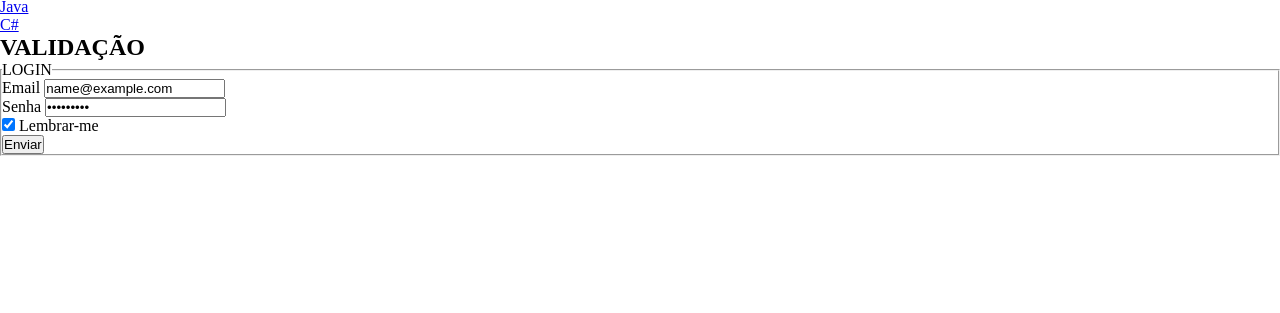
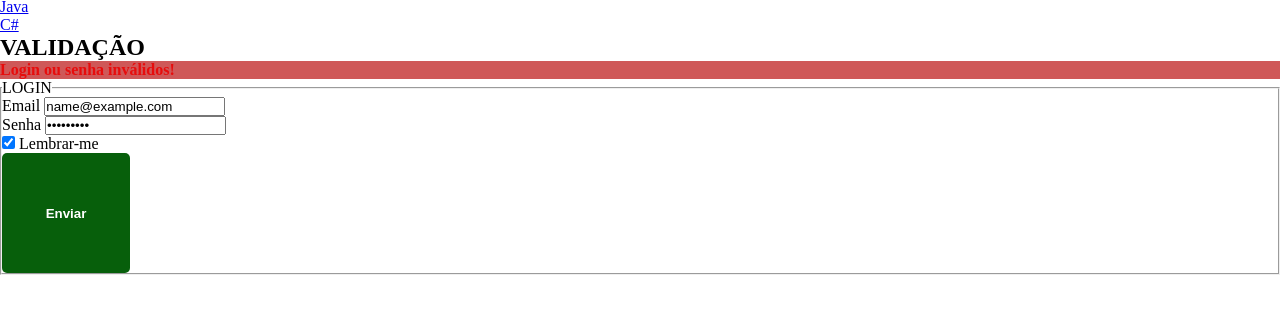
Before and after one commit to 1TDSPL-2024/exemplo-js, a plain HTML site: page index.html in a window 1280 px wide. Both pictures are taken after typing "name@example.com", "Sample123" into the empty fields and a click on the button "Enviar". Shown: the part 57-370 px from the top of the page. Drawn offline with Linux system fonts and the light colour scheme.

Commit message:
Validação de formulários

```diff
--- a/css/estilo.css
+++ b/css/estilo.css
@@ -1,26 +1,30 @@
 *{
-    margin: 0;
-    padding: 0;
-    box-sizing: border-box;
-<<<<<<< HEAD
-
+  margin: 0;
+  padding: 0;
+  box-sizing: border-box;
 }
 
-#cabecalho{
-  display: flex;
-  justify-content: space-between;
-
-  h1{
-    flex-grow: 1;
-    flex-shrink: 1;
-    flex-basis: 200px;
-  }
-
-=======
+button[type="submit"]{
+display: inline-block;
+width: 10vw;
+height: 15vh;
+font-weight: 700;
+color: #fff;
+background-color: #075f0b;
+border:none;
+border-radius: 5px;
 }
 
-#cabecalho{
-    background-color: aquamarine;
-    height: 190px;
->>>>>>> 7b437d9ba520a2ab22f1417b03e772dd0841151a
+.sucess{
+display: block;
+color:#075f0b;
+font-weight: 700;
+background-color: #57995a;
 }
+
+.error{
+display: block;
+color:#e70c0c;
+font-weight: 700;
+background-color: #cf5858;
+}
--- a/index.html
+++ b/index.html
@@ -1,12 +1,16 @@
 <!DOCTYPE html>
 <html lang="pt-br">
+
 <head>
     <meta charset="UTF-8">
     <meta name="viewport" content="width=device-width, initial-scale=1.0">
     <link rel="stylesheet" href="./css/estilo.css">
     <title>JavaScript</title>
+
     <script src="./js/script.js" defer></script>
+
 </head>
+
 <body>
 
     <header id="topo">
@@ -23,12 +27,16 @@
     <div>
         <h2>VALIDAÇÃO</h2>
         <div>
+            <span class="valida"></span>
+        </div>
+        <div>
             <form action="#" method="post" onsubmit="return false">
                 <fieldset>
+
                     <legend>LOGIN</legend>
                     <div>
                         <label for="idEmail">Email</label>
-                        <input type="email" name="txtEmail" id="idEmail" placeholder="Digite seu e-mail">
+                        <input type="email" name="txtEmail" id="idEmail" placeholder="Digite seu email">
                     </div>
                     <div>
                         <label for="idSenha">Senha</label>
@@ -39,12 +47,13 @@
                         <label for="idLembrar">Lembrar-me</label>
                     </div>
                     <div>
-                        <button type="submit" id="btnSubmit">Enviar</button>
+                        <button type="submit">Enviar</button>
                     </div>
                 </fieldset>
             </form>
         </div>
     </div>
 
+
 </body>
 </html>
--- a/js/script.js
+++ b/js/script.js
@@ -1,29 +1,29 @@
-// "use strict"
-// //Hoisting
-// // var nome = "Joaquim";
+"use strict"
+//Hoisting
+// var nome = "Joaquim";
 
-// // if(true)
-// // {
-// //     let nome = "João";
-// // }
+// if(true)
+// {
+//     let nome = "João";
+// }
 
-// // console.log(nome);
+// console.log(nome);
 
-// // Declaração de variáveis (var, let, const):
-// // Usando var
-// // var x = 10;
-// // console.log(x);
+// Declaração de variáveis (var, let, const):
+// Usando var
+// var x = 10;
+// console.log(x);
 
-// // // Usando let
-// // let y = 20;
-// // console.log(y);
+// // Usando let
+// let y = 20;
+// console.log(y);
 
-// // // Usando const (constante, valor não pode ser alterado)
-// // const z = 30;
-// // console.log(z);
-// // // z = 20;
+// // Usando const (constante, valor não pode ser alterado)
+// const z = 30;
+// console.log(z);
+// // z = 20;
 
-// // Tipos de dados em JavaScript:
+// Tipos de dados em JavaScript:
 
 // // Number
 // let num = 10;
@@ -94,73 +94,124 @@
 // let booleano = Boolean(valor);
 // console.log(booleano); // Saída: false (0 é considerado false)
 
-// // EXERCÍCIOS
+// EXERCÍCIOS
 
-// // Exercício 1 - Declarando Variáveis:
-// // Declare três variáveis diferentes (x, y, z) usando var, let e const, respectivamente. Em seguida, imprima o valor de cada variável no console.
+// Exercício 1 - Declarando Variáveis:
+// Declare três variáveis diferentes (x, y, z) usando var, let e const, respectivamente. Em seguida, imprima o valor de cada variável no console.
+// var x = 10;
+// let y = 20;
+// const z = 30;
 
-// var x = 1
-// console.log(x)
-
-// let y = 2
-// console.log(y)
-
-// const z = 3
-// console.log(z)
+// console.log(x);
+// console.log(y);
+// console.log(z);
 
 // // Exercício 2 - Tipos de Dados:
 // // Declare variáveis representando diferentes tipos de dados (número, string, booleano, array e objeto) e imprima cada uma delas no console.
-
-// let numexec = 7
-// console.log(numexec)
-
-// let string = "Exercício 2"
-// console.log(string)
-
-// let boolean = false
-// console.log(boolean)
-
-// let array = [1, 2, 3, 4, 5]
-// console.log(array)
-
-// let objeto = {professor: "Ale Carlos", matéria: "Front-end"}
-// console.log(objeto)
+// let num = 10;
+// let str = "string";
+// let bool = true;
+// let arr = [1, 2, 3];
+// let obj = {nome : "João", idade: 25};
+// console.log(num);
+// console.log(str);
+// console.log(bool);
+// console.log(arr);
+// console.log(obj);
 
 // // Exercício 3 - Conversão de String para Número:
 // // Converta a string "25" em um número e imprima no console.
-
-// let stringexec = "25"
-// let stringtonum = parseInt(stringexec)
-// console.log(stringtonum)
+// let strNumero = "25.5";
+// let numero = parseFloat(strNumero);
+// console.log(numero);
 
 // // Exercício 4 - Conversão de Número para String:
 // // Converta o número 30 em uma string e imprima no console.
-
-// let converter = 30
-// let numtostring = converter.toString()
-// console.log(numtostring)
+// let numeroStr = 30;
+// console.log(numeroStr.toString());
 
 // // Exercício 5 - Conversão para Booleano:
 // // Converta o valor 0 para um booleano e imprima no console.
+// let valor = 1;
+// let booleano = Boolean(valor);
+// console.log(booleano);
 
-// let value = 0
-// let boleanexec = Boolean(value)
-// console.log(boleanexec)
+//MANIPULAÇÃO DO DOM
+//Funçoes
 
-// MANIPULAÇÃO DO DOM
-// Funções
+//Declarando funções clássica
+// function soma(a, b) {
+//   return a + b;
+// }
+// //Declarando funções anônimas
+//  let soma1 = function(a, b) {
+//    return a + b;
+//  }
 
-// Declarando funções clássica
-function soma(a, b) {
-    return a + b
-}
+// //Recuperando o valor da função através de variável e imprimindo!
+// let resultado = soma(10, 20);
+// console.log(resultado);
+// console.log(soma1(2,2));
 
-// Declarando funções anônimas
-let soma1 = function(a, b) {
-    return a + b
-}
 
-// Recuperando o valor da função atráves de uma variável
-let resultado = soma(10, 20)
-console.log(resultado)
-console.log(soma1(2, 2))
+//Criar uma lista de usuários
+
+let listaUsuarios = [
+  {emailUsuario:"jose@email.com",senhaUsuario:"123456"},
+  {emailUsuario:"joaquim@email.com",senhaUsuario:"123456"},
+  {emailUsuario:"maria@email.com",senhaUsuario:"123456"},
+  {emailUsuario:"manoel@email.com",senhaUsuario:"123456"},
+  {emailUsuario:"roberto@email.com",senhaUsuario:"123456"},
+];
+// let usuario = {
+//   email:"jose@email.com",
+//   senha:"senha"
+// }
+
+// for (let x = 0; x < listaUsuarios.length; x++) {
+//   if(u.emailUsuario === usuario.email){
+//     console.log("Email Encontrado!");
+//   }
+// }
+
+const btnSubmit = document.querySelector("button[type=submit]");
+//Adicionando um evento ao botão submit.
+btnSubmit.addEventListener("click",function(){
+  //Recuperando os dados dos inputs dos usuários:
+  let email = document.querySelector("input[type=email]").value;
+  let senha = document.querySelector("input[type=password]").value;
+
+  //Criando o objeto que vai guardar os dados que será digitado no form.
+  let usuario = {
+    email : "",
+    senha : ""
+  }
+
+  //Populando o objeto com os dados do form.
+  usuario.email = email;
+  usuario.senha = senha;
+
+  const msg = document.querySelector(".valida");
+
+  //Criando sistema de validação com loop.
+  for (let x = 0; x < listaUsuarios.length; x++) {
+
+    if((usuario.email === listaUsuarios[x].emailUsuario) && (usuario.senha === listaUsuarios[x].senhaUsuario)){
+
+      msg.textContent = "Login validado com sucesso!";
+      msg.setAttribute("class","sucess");
+      setTimeout(()=>{
+        msg.setAttribute("class","valida");
+      }, 5000);
+      return true;
+    }
+
+  }
+
+  msg.textContent = "Login ou senha inválidos!";
+  msg.setAttribute("class","error");
+  setTimeout(()=>{
+    msg.setAttribute("class","valida");
+  }, 5000);
+
+})
```
